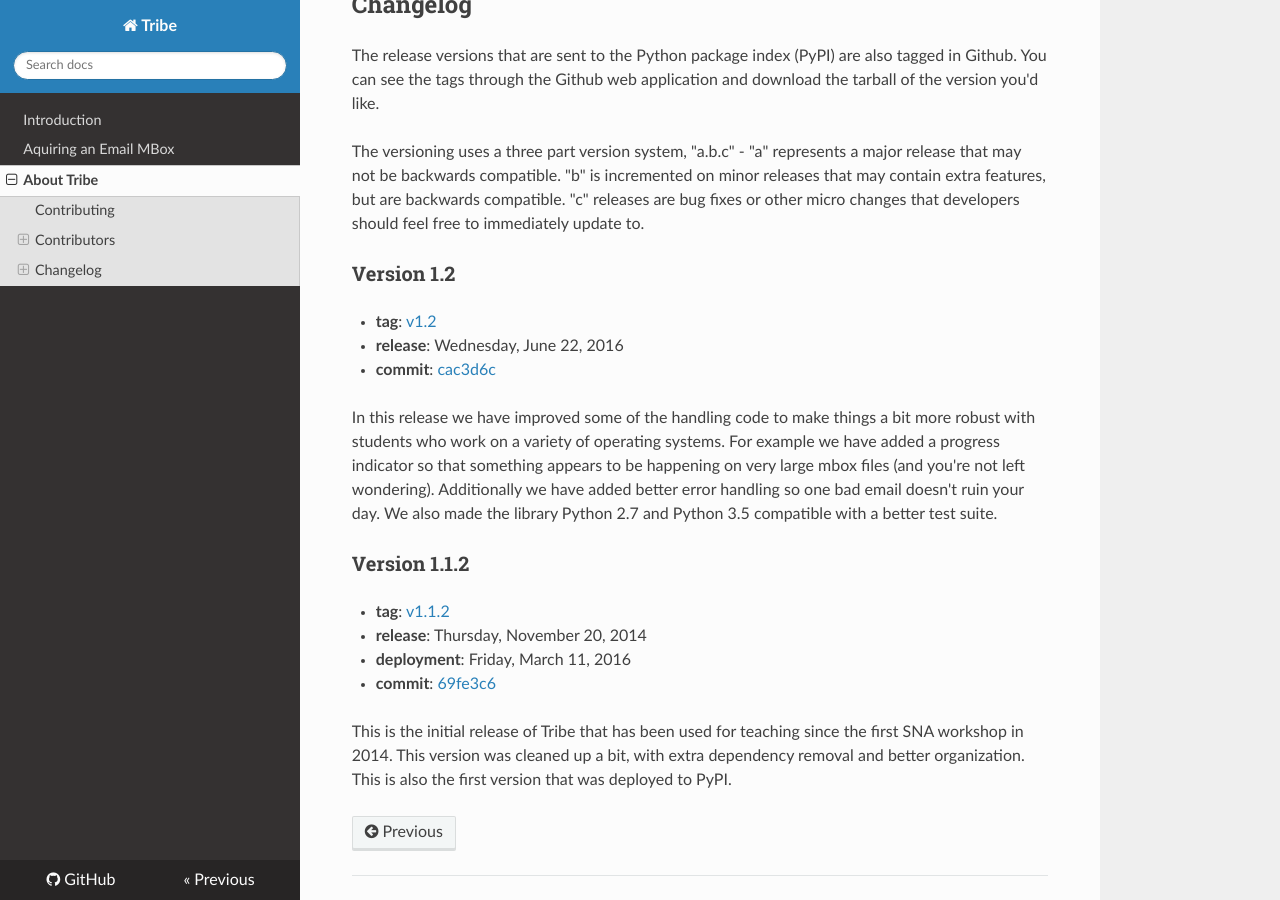
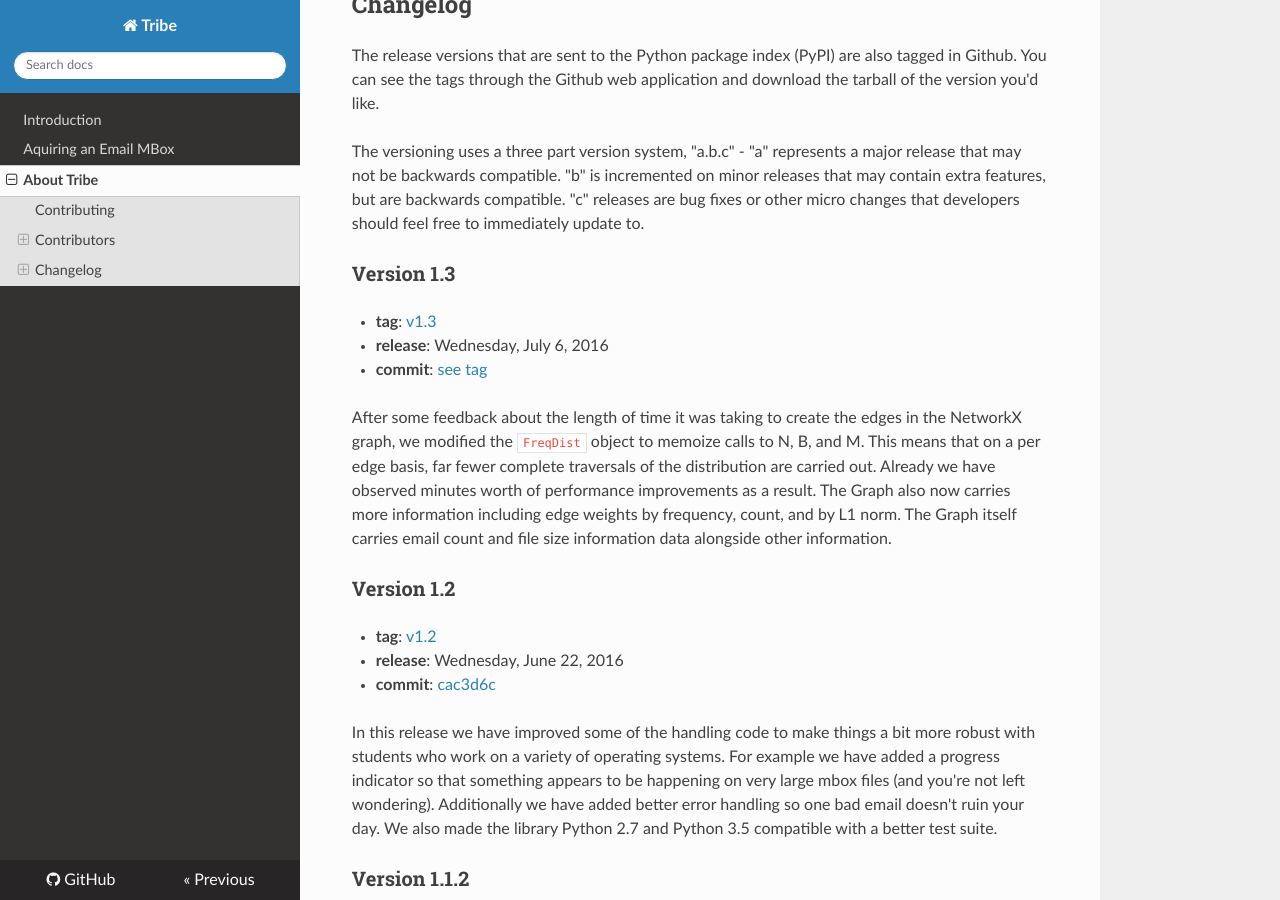
Before and after one commit to rotationalio/tribe, an MkDocs documentation site: the page built from docs/about.md, in a window 1280 px wide and 900 px high, scrolled down 1396 px. Built offline with MkDocs 1.6.1, drawn with Linux system fonts in a browser that asks for light colours; nearby versions of some CDN libraries; old or Windows-style settings are respelled for this version of MkDocs; grey boxes are pictures that could not be loaded.

```diff
--- a/docs/about.md
+++ b/docs/about.md
@@ -47,6 +47,14 @@ The release versions that are sent to the Python package index (PyPI) are also t
 
 The versioning uses a three part version system, "a.b.c" - "a" represents a major release that may not be backwards compatible. "b" is incremented on minor releases that may contain extra features, but are backwards compatible. "c" releases are bug fixes or other micro changes that developers should feel free to immediately update to.
 
+### Version 1.3
+
+* **tag**: [v1.3](https://github.com/DistrictDataLabs/tribe/releases/tag/v1.3)
+* **release**:  Wednesday, July 6, 2016
+* **commit**: [see tag](#)
+
+After some feedback about the length of time it was taking to create the edges in the NetworkX graph, we modified the `FreqDist` object to memoize calls to N, B, and M. This means that on a per edge basis, far fewer complete traversals of the distribution are carried out. Already we have observed minutes worth of performance improvements as a result. The Graph also now carries more information including edge weights by frequency, count, and by L1 norm. The Graph itself carries email count and file size information data alongside other information.
+
 ### Version 1.2
 
 * **tag**: [v1.2](https://github.com/DistrictDataLabs/tribe/releases/tag/v1.2)
--- a/tribe/version.py
+++ b/tribe/version.py
@@ -19,7 +19,7 @@ Stores version information such that it can be read by setuptools.
 
 __version_info__ = {
     'major': 1,
-    'minor': 2,
+    'minor': 3,
     'micro': 0,
     'releaselevel': 'final',
     'serial': 0,
```
Also changed, not shown: README.md (+8 -0 lines), 1 other file.
